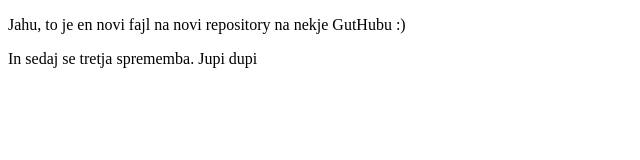
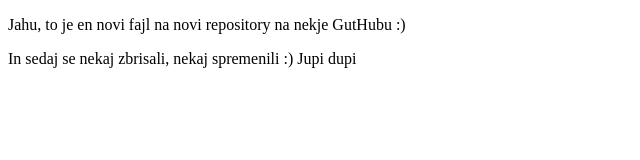
Before and after one commit to francisnn/my-first, a plain HTML site: page index.html in a window 1280 px wide. Shown: the full height of the page, 0-640 px from the left. Drawn offline with Linux system fonts and the light colour scheme.

Commit message:
Nekaj zbrisali, enkaj dodali :)

```diff
--- a/index.html
+++ b/index.html
@@ -6,7 +6,7 @@
   </head>
   <body>
     <p>Jahu, to je en novi fajl na novi repository na nekje GutHubu :)</p>
-    <p>In sedaj se tretja sprememba. Jupi dupi</p>
+    <p>In sedaj se nekaj zbrisali, nekaj spremenili  :) Jupi dupi</p>
 
   </body>
 </html>
```
